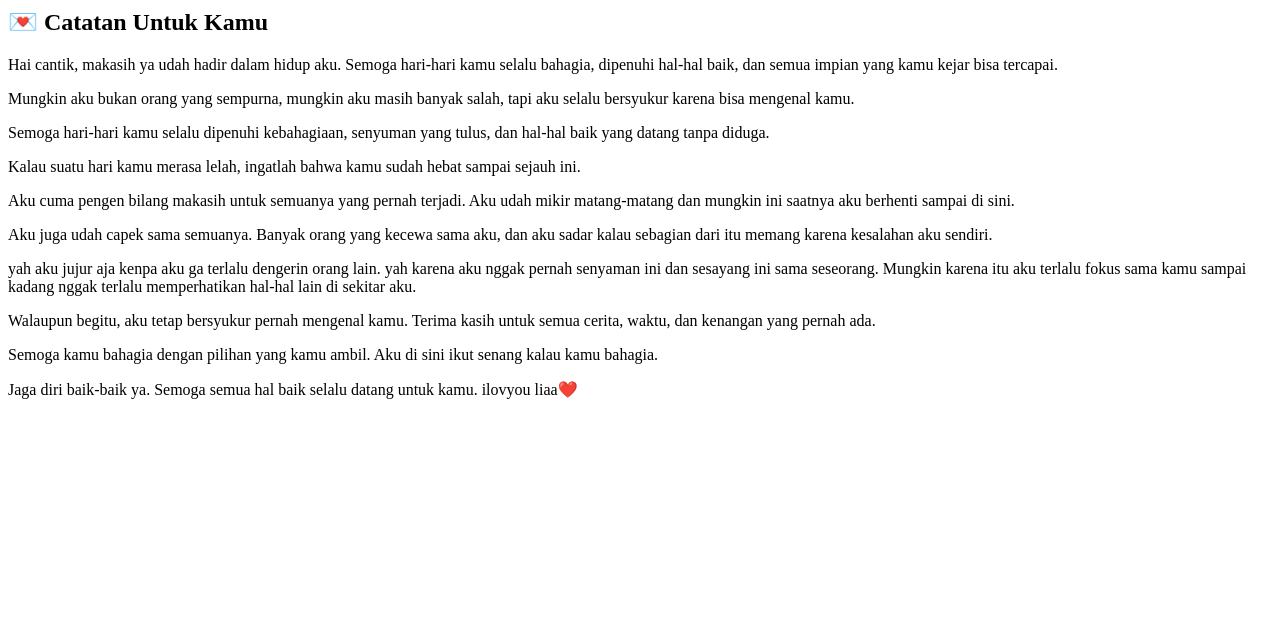
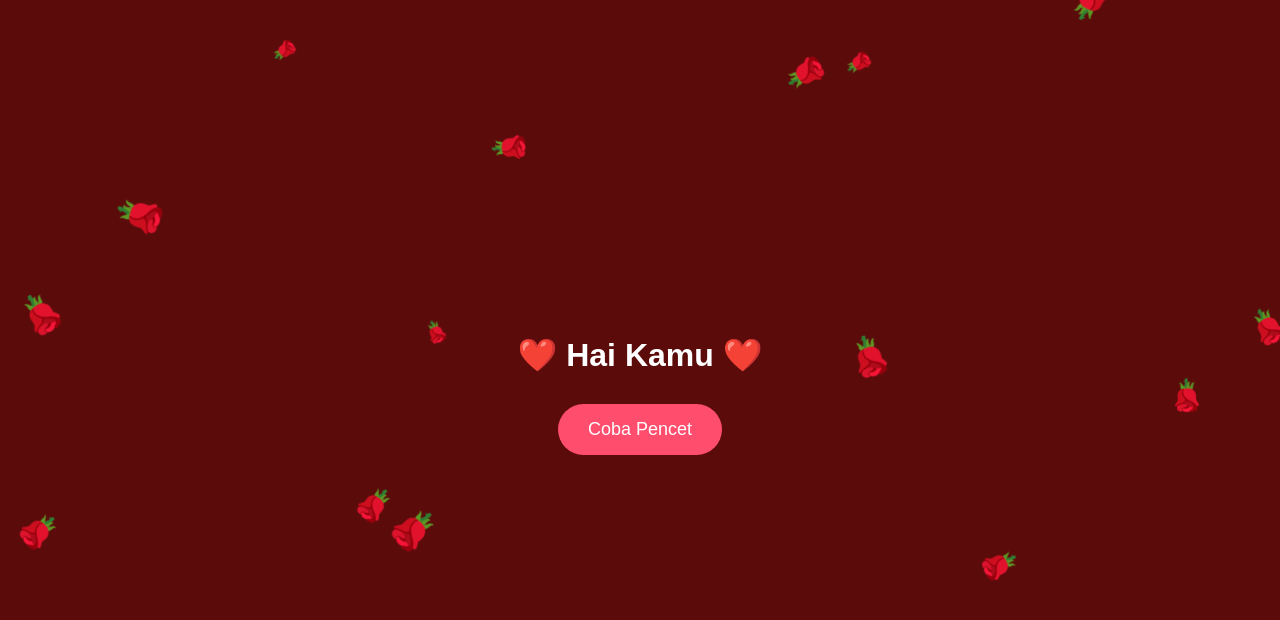
Before and after one commit to someone214214/APAYAH, a plain HTML site: page index.html in a window 1280 px wide. Drawn offline with Linux system fonts and the light colour scheme.

Commit message:
Update index.html

````diff
--- a/index.html
+++ b/index.html
@@ -1,66 +1,125 @@
+<!DOCTYPE html>
+<html lang="id">
+<head>
+<meta charset="UTF-8">
+<meta name="viewport" content="width=device-width, initial-scale=1.0">
+<title>Untuk Kamu ❤️</title>
+<link rel="stylesheet" href="style.css">
+</head>
+<body>
+
+<!-- HALAMAN AWAL -->
+<div id="welcome" class="screen active">
+    <h1>❤️ Hai Kamu ❤️</h1>
+    <button onclick="showMenu()">Coba Pencet</button>
+</div>
+
+<!-- MENU -->
+<div id="menu" class="screen">
+    <h2>Pilih Salah Satu</h2>
+
+    <div class="menu-btn">
+        <button onclick="openGallery()">📸 Galeri</button>
+        <button onclick="openNote()">💌 Catatan</button>
+    </div>
+</div>
+
+<!-- GALERI -->
+<div id="gallery" class="screen content-page">
+    <h2>📸 Galeri Kita</h2>
+
+    <img src="foto1.jpg" alt="">
+    <img src="foto2.jpg" alt="">
+    <img src="foto3.jpg" alt="">
+</div>
+
+<!-- CATATAN -->
 <div id="note" class="screen content-page">
     <h2>💌 Catatan Untuk Kamu</h2>
 
+    <div id="note" class="screen content-page">
+    <h2>💌 Catatan Untuk Kamu</h2>
+
+```
 <div class="letter">
 
     <p>
-            Hai cantik, makasih ya udah hadir dalam hidup aku.
-            Semoga hari-hari kamu selalu bahagia, dipenuhi hal-hal
-            baik, dan semua impian yang kamu kejar bisa tercapai.
+        Hai Liaa, makasih ya udah hadir dalam hidup aku.
+        Semoga hari-hari kamu selalu bahagia, dipenuhi hal-hal baik,
+        dan semua impian yang kamu kejar bisa tercapai.
     </p>
 
     <p>
-            Mungkin aku bukan orang yang sempurna,
-            mungkin aku masih banyak salah,
-            tapi aku selalu bersyukur karena bisa mengenal kamu.
+        Mungkin aku bukan orang yang sempurna, dan mungkin aku masih
+        punya banyak kekurangan. Tapi satu hal yang selalu aku syukuri
+        adalah karena aku pernah mengenal kamu.
     </p>
 
     <p>
-            Semoga hari-hari kamu selalu dipenuhi kebahagiaan,
-            senyuman yang tulus, dan hal-hal baik yang datang
-            tanpa diduga.
+        Kamu adalah salah satu orang yang berhasil membuat aku merasa
+        nyaman. Bahkan jujur aja, aku nggak pernah ngerasain rasa nyaman
+        seperti ini sebelumnya.
     </p>
 
     <p>
-            Kalau suatu hari kamu merasa lelah,
-            ingatlah bahwa kamu sudah hebat sampai sejauh ini.
+        aku memutuskan ini karena semua nya yang ada di pikiran aku udah
+        hancur semuanya. aku ga punya pilihan lagi buat gimana pun
+        karena banyak yang kecewa sama aku karena ga di dengerin omongannya
+        dan aku terlalu pokus menjalanin dengan santai dan sekarang itu udah
+        lewat aku ga bisa mengulanginya aku juga egois dengan pikiran ku sendiri
     </p>
 
     <p>
-            Aku cuma pengen bilang makasih untuk semuanya yang
-            pernah terjadi. Aku udah mikir matang-matang dan
-            mungkin ini saatnya aku berhenti sampai di sini.
+        Aku sadar kalau aku juga banyak melakukan kesalahan.
+        Aku sadar ada banyak orang yang kecewa sama sikap dan keputusan
+        yang aku ambil selama ini. Dan untuk semua itu, aku minta maaf.
     </p>
 
     <p>
-            Aku juga udah capek sama semuanya.
-            Banyak orang yang kecewa sama aku,
-            dan aku sadar kalau sebagian dari itu memang karena
-            kesalahan aku sendiri.
+        Setelah banyak berpikir, mungkin memang ini saatnya aku berhenti
+        sampai di sini. Jujur, keputusan ini nggak mudah buat aku,
+        karena aku masih menyimpan banyak rasa dan banyak kenangan.
     </p>
 
     <p>
-            yah aku jujur aja kenpa aku ga terlalu dengerin orang lain.
-            yah karena aku nggak pernah senyaman ini dan sesayang ini sama seseorang.
-            Mungkin karena itu aku terlalu fokus sama kamu sampai
-            kadang nggak terlalu memperhatikan hal-hal lain di sekitar aku.
+        Tapi aku percaya, terkadang kita harus belajar melepaskan sesuatu
+        yang kita sayangi demi kebaikan semuanya.
     </p>
 
     <p>
         Walaupun begitu, aku tetap bersyukur pernah mengenal kamu.
-            Terima kasih untuk semua cerita, waktu, dan kenangan yang
-            pernah ada.
+        Terima kasih untuk setiap cerita, tawa, perhatian, dan kenangan
+        yang pernah kita lewati bersama.
     </p>
 
     <p>
-            Semoga kamu bahagia dengan pilihan yang kamu ambil.
-            Aku di sini ikut senang kalau kamu bahagia.
+        Semoga kamu selalu bahagia dengan pilihan yang kamu ambil.
+        Aku di sini akan tetap ikut senang kalau melihat kamu tersenyum.
     </p>
 
     <p>
         Jaga diri baik-baik ya.
-            Semoga semua hal baik selalu datang untuk kamu. ilovyou liaa❤️
+        Semoga semua hal baik selalu datang menghampiri kamu,
+        dan semoga hidup kamu dipenuhi kebahagiaan yang kamu pantas dapatkan.
+    </p>
+
+    <p>
+        Terima kasih untuk semuanya, Liaa. ❤️
     </p>
 
 </div>
+```
+
 </div>
+
+    </div>
+</div>
+
+<!-- AUDIO -->
+<audio id="music" loop>
+    <source src="music.mp3" type="audio/mpeg">
+</audio>
+
+<script src="script.js"></script>
+</body>
+</html>
````
Lines whose indentation alone changed are shown as unchanged.
